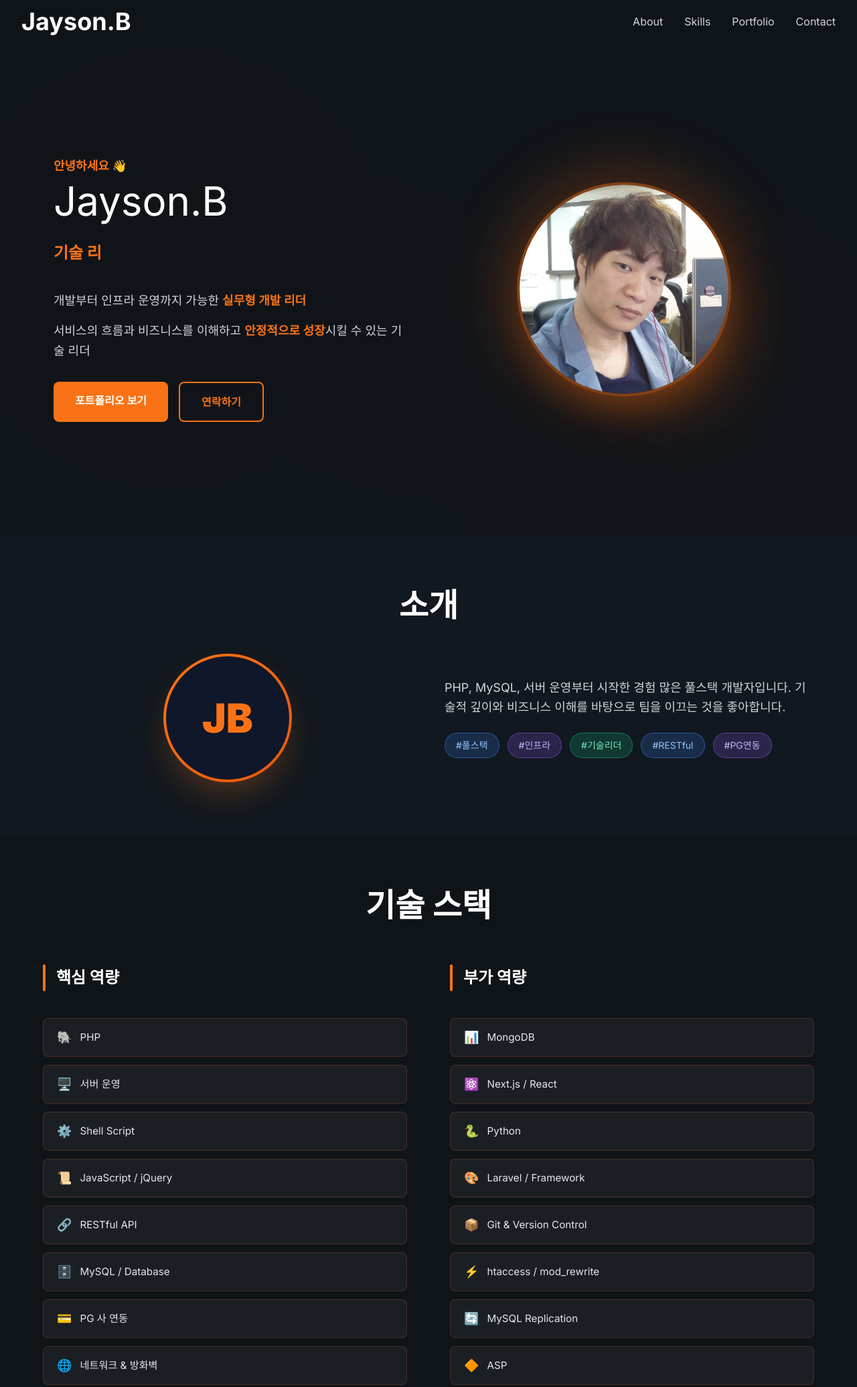
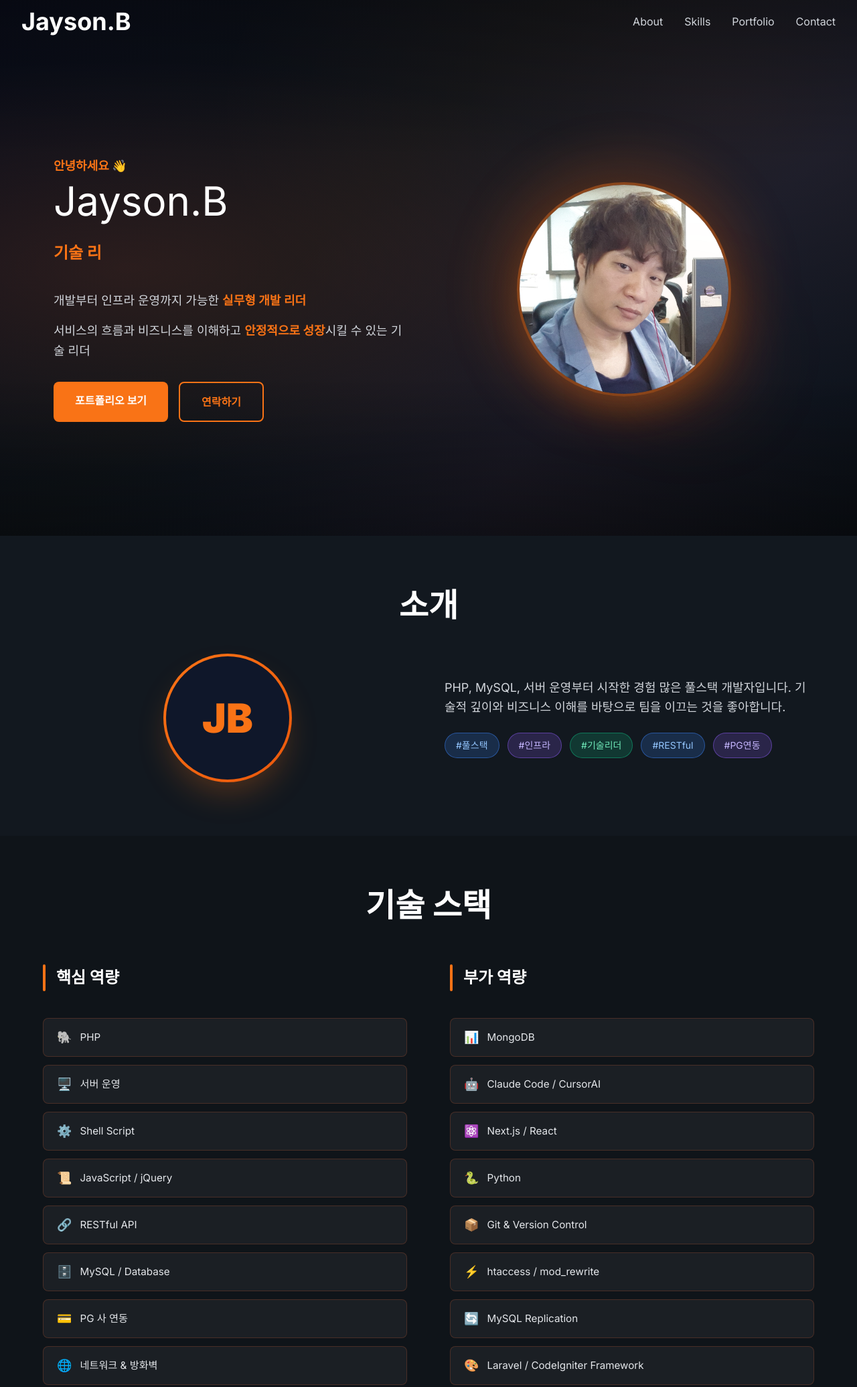
Before and after one commit to BaeFather/my-profile-site, a plain HTML site: page index.html in a window 1280 px wide. Shown: the top 2071 px of the page at 67% size. Drawn offline with nearby package versions, Linux system fonts and the light colour scheme.

Commit message:
feat: Hero 섹션 배경 스타일 변경 및 기술 스택에 Claude Code 추가

```diff
--- a/index.html
+++ b/index.html
@@ -69,10 +69,12 @@
 
     <!-- Hero 섹션 -->
     <section id="hero" class="min-h-screen flex items-center justify-center relative overflow-hidden pt-16">
-        <!-- 배경 패턴 -->
-        <div class="absolute inset-0 opacity-10">
-            <div class="absolute inset-0" style="background-image: radial-gradient(circle at 20% 50%, rgba(255, 107, 53, 0.1) 0%, transparent 50%), radial-gradient(circle at 80% 80%, rgba(255, 107, 53, 0.1) 0%, transparent 50%)"></div>
-        </div>
+        <!-- 배경 그라데이션 레이어 -->
+        <div class="absolute inset-0" style="background: linear-gradient(135deg, #0a0d1a 0%, #0f1419 40%, #111827 70%, #0d1117 100%)"></div>
+        <!-- 오렌지 글로우 포인트 -->
+        <div class="absolute inset-0" style="background-image: radial-gradient(ellipse at 15% 50%, rgba(255, 107, 53, 0.12) 0%, transparent 55%), radial-gradient(ellipse at 85% 20%, rgba(255, 131, 89, 0.08) 0%, transparent 50%), radial-gradient(ellipse at 60% 90%, rgba(180, 60, 20, 0.07) 0%, transparent 45%)"></div>
+        <!-- 미세 노이즈 느낌의 어두운 오버레이 -->
+        <div class="absolute inset-0" style="background: linear-gradient(180deg, rgba(0,0,0,0.3) 0%, transparent 30%, transparent 70%, rgba(0,0,0,0.4) 100%)"></div>
 
         <div class="relative z-10 px-4 max-w-6xl w-full">
             <div class="grid md:grid-cols-2 gap-12 items-center">
@@ -233,16 +235,16 @@
                             <span class="font-medium">MongoDB</span>
                         </div>
                         <div class="skill-tag">
+                            <span class="text-lg">🤖</span>
+                            <span class="font-medium">Claude Code / CursorAI</span>
+                        </div>
+                        <div class="skill-tag">
                             <span class="text-lg">⚛️</span>
                             <span class="font-medium">Next.js / React</span>
                         </div>
                         <div class="skill-tag">
                             <span class="text-lg">🐍</span>
                             <span class="font-medium">Python</span>
-                        </div>
-                        <div class="skill-tag">
-                            <span class="text-lg">🎨</span>
-                            <span class="font-medium">Laravel / Framework</span>
                         </div>
                         <div class="skill-tag">
                             <span class="text-lg">📦</span>
@@ -257,8 +259,8 @@
                             <span class="font-medium">MySQL Replication</span>
                         </div>
                         <div class="skill-tag">
-                            <span class="text-lg">🔶</span>
-                            <span class="font-medium">ASP</span>
+                            <span class="text-lg">🎨</span>
+                            <span class="font-medium">Laravel / CodeIgniter Framework</span>
                         </div>
                     </div>
                 </div>
```
